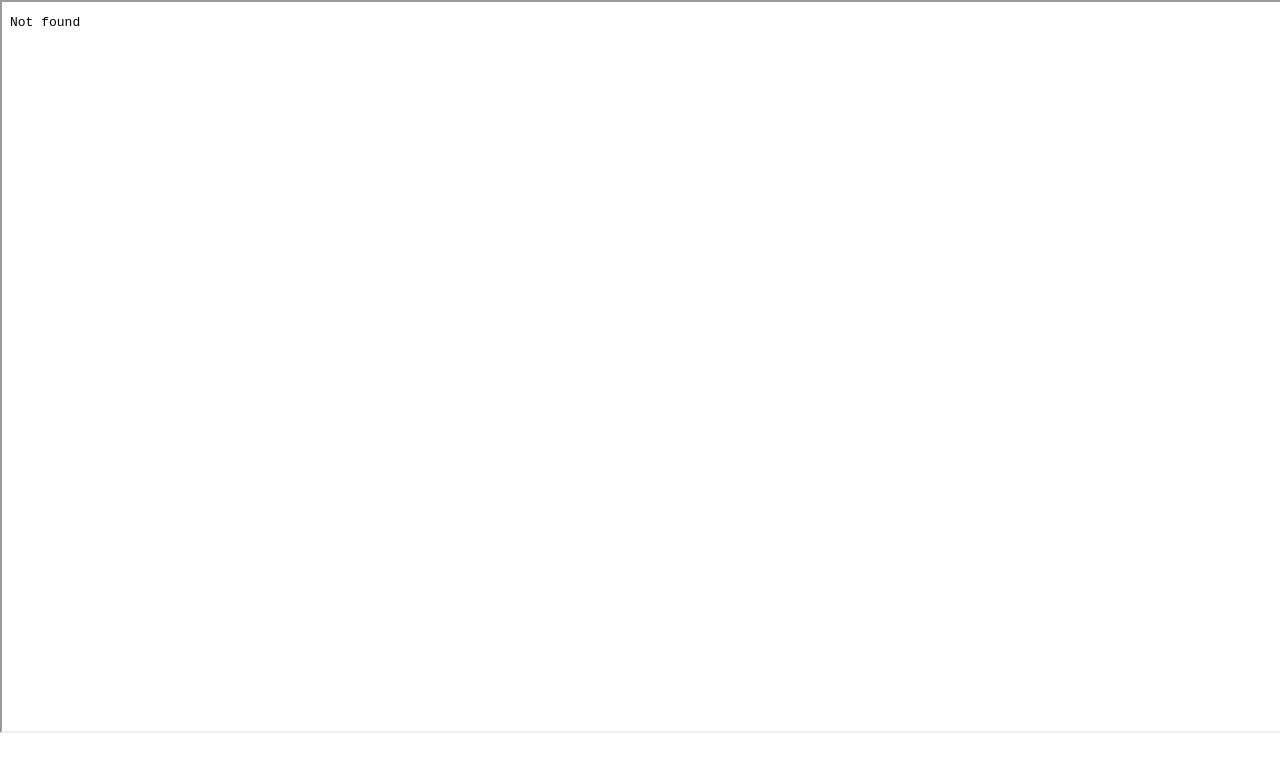
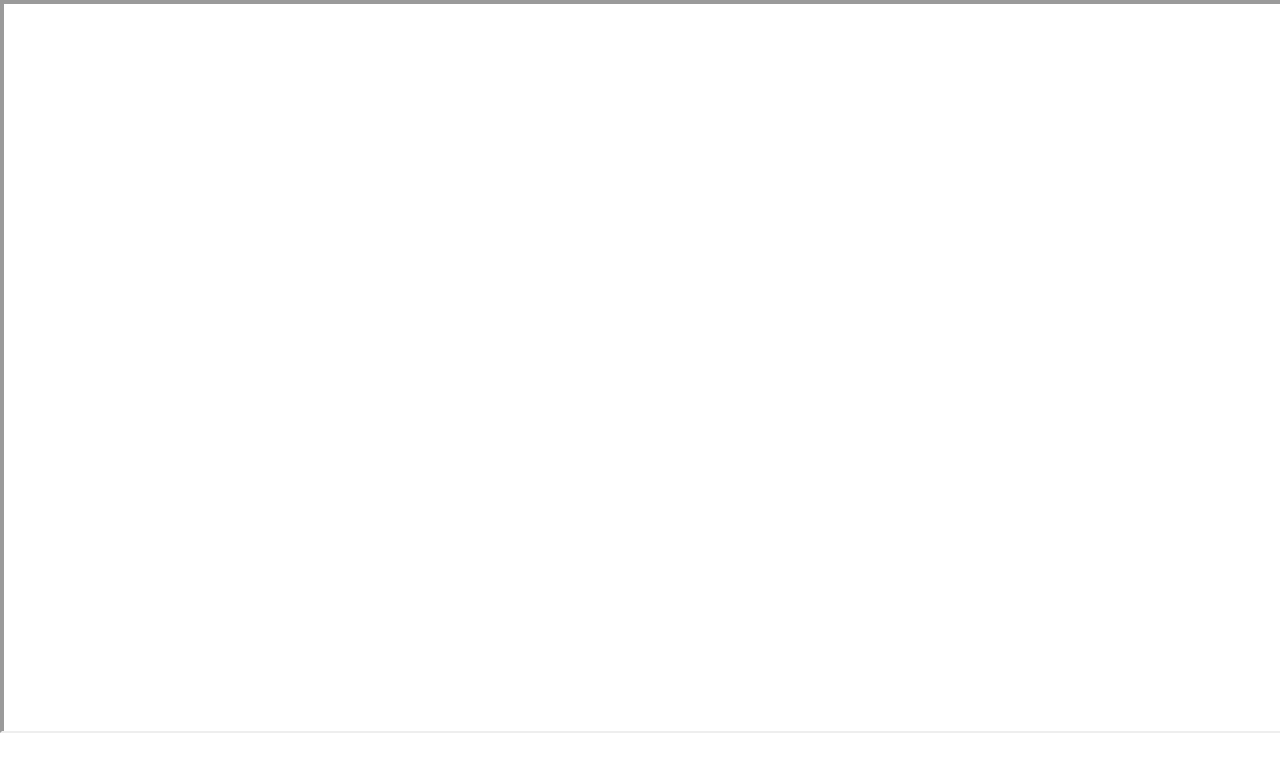
Before and after one commit to ninishka/groupwork1, a plain HTML site: page index3.html in a window 1280 px wide. Drawn offline with Linux system fonts and the light colour scheme.

Commit message:
Update index3.html

```diff
--- a/index3.html
+++ b/index3.html
@@ -4,7 +4,7 @@
   <meta charset="UTF-8">
   <meta name="viewport" content="width=device-width, initial-scale=1.0">
   <link rel="stylesheet" href="styles3.css">
-  <iframe src="index2.html" width="100%" height="729"></iframe>
+  <iframe src="index3.html" width="100%" height="729"></iframe>
   <title>part3</title>
 </head>
 <body>
```
